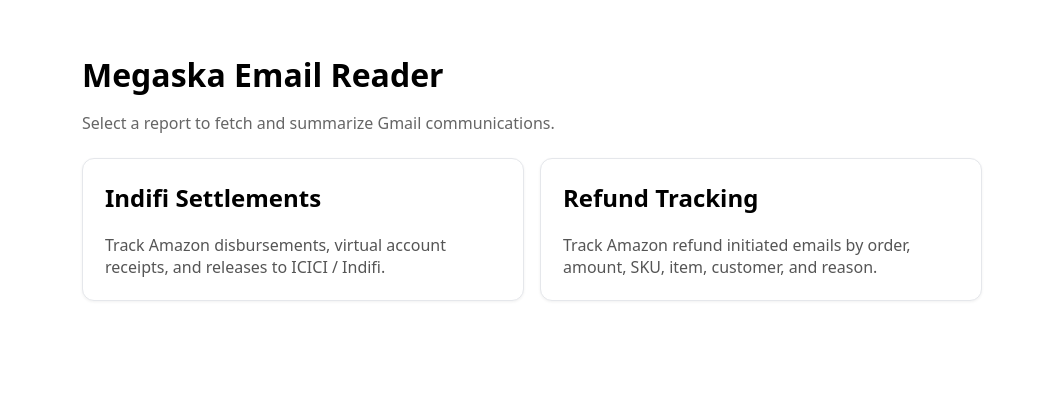
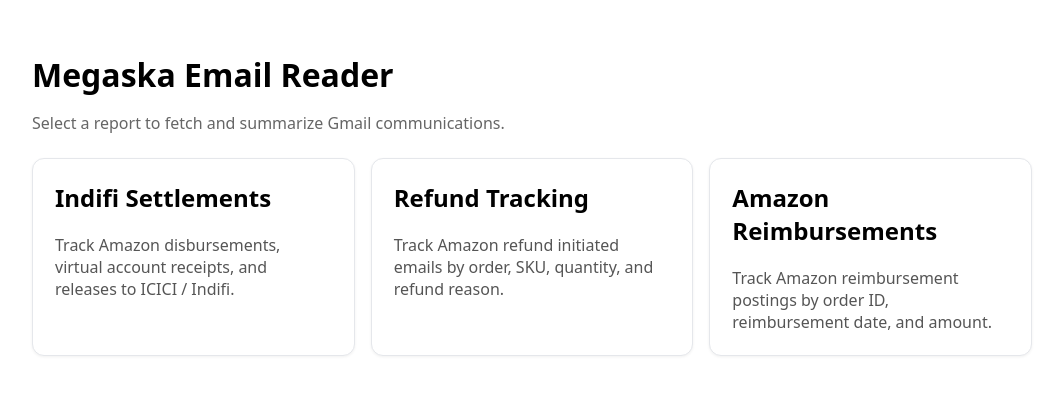
Before and after one commit to sandeep-megaska/megaska-email-reader, a Next.js app: page / in a window 1280 px wide. Shown: the top 394 px of the page, without its empty margins (108-1171 px from the left). Built offline with nearby package versions, Linux system fonts and the light colour scheme.

Commit message:
Add reimbursements navigation card

```diff
--- a/pages/index.js
+++ b/pages/index.js
@@ -13,7 +13,7 @@
 
 export default function Home() {
   return (
-    <div style={{ fontFamily: 'system-ui, Arial', padding: 24, maxWidth: 900, margin: '0 auto' }}>
+    <div style={{ fontFamily: 'system-ui, Arial', padding: 24, maxWidth: 1000, margin: '0 auto' }}>
       <h1 style={{ marginBottom: 8 }}>Megaska Email Reader</h1>
       <p style={{ color: '#666', marginBottom: 24 }}>
         Select a report to fetch and summarize Gmail communications.
@@ -30,7 +30,14 @@
         <Link href="/refunds" style={card}>
           <h2 style={{ marginTop: 0 }}>Refund Tracking</h2>
           <p style={{ color: '#555', marginBottom: 0 }}>
-            Track Amazon refund initiated emails by order, amount, SKU, item, customer, and reason.
+            Track Amazon refund initiated emails by order, SKU, quantity, and refund reason.
+          </p>
+        </Link>
+
+        <Link href="/reimbursements" style={card}>
+          <h2 style={{ marginTop: 0 }}>Amazon Reimbursements</h2>
+          <p style={{ color: '#555', marginBottom: 0 }}>
+            Track Amazon reimbursement postings by order ID, reimbursement date, and amount.
           </p>
         </Link>
       </div>
```
